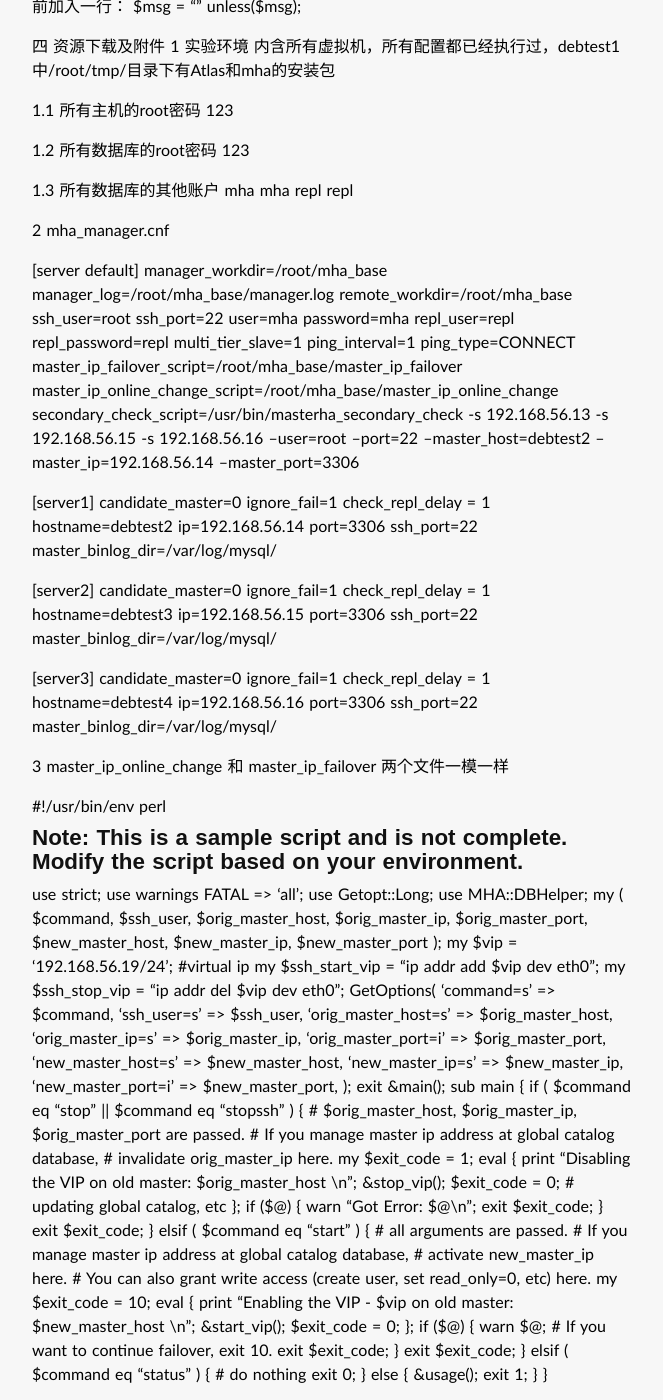
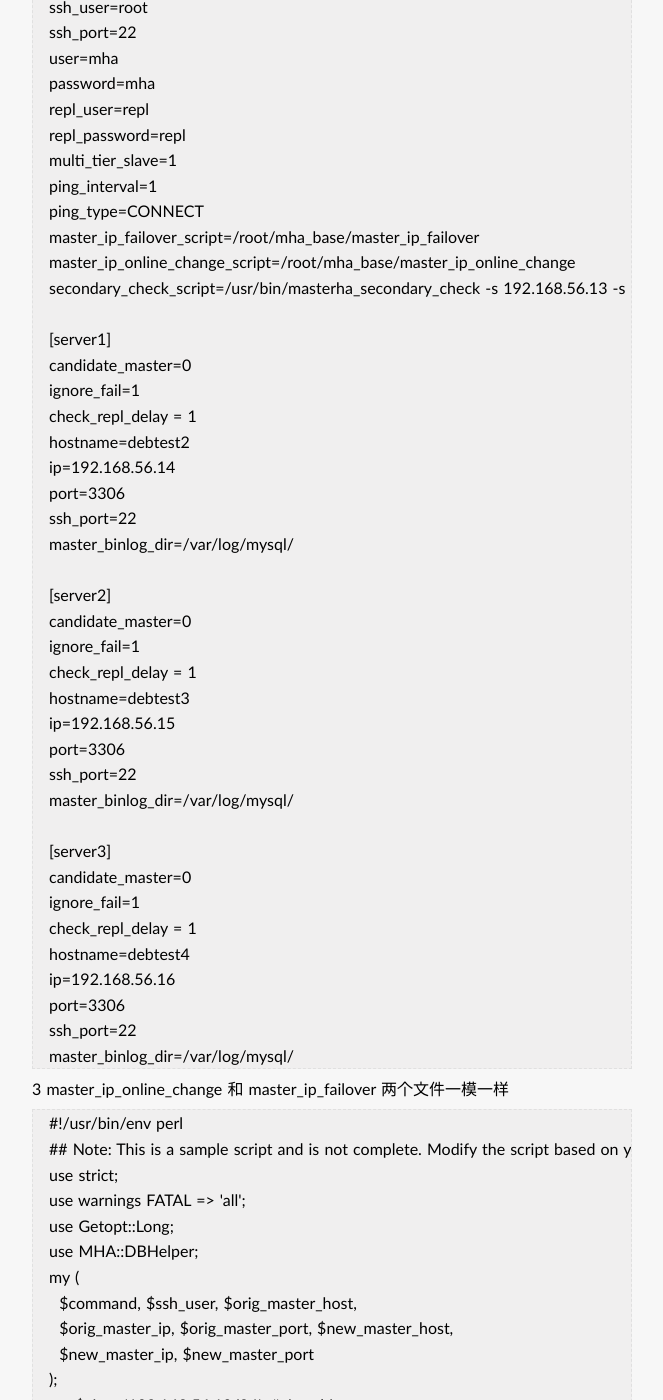
Before and after one commit to hopehook/HopeHook.com, a Jekyll site: the page built from _posts/2016-11-04-mysql-proxy_mha_vip.md, in a window 1280 px wide and 1400 px high, scrolled down 2740 px. Shown: the whole window, without its empty margins (308-971 px from the left). Built offline with Jekyll 4.4.1, drawn with Linux system fonts in a browser that asks for light colours; some web fonts are replaced; Markdown is read by kramdown in place of the engine named in the settings; comment, search, counter and statistics services are not loaded; some of the changed text lies outside the part shown.

Commit message:
Update 2016-11-04-mysql-proxy_mha_vip.md

```diff
--- a/_posts/2016-11-04-mysql-proxy_mha_vip.md
+++ b/_posts/2016-11-04-mysql-proxy_mha_vip.md
@@ -9,19 +9,19 @@
 
 
 一 实验材料
-
+<br/>
 1 外部环境
 amd64主机
 Windows x64
 Oracle VM VirtualBox
-
+<br/>
 2 实验环境   # 文章最后有下载链接
 VirtualBox的4个虚拟机debian x64
 mysql-proxy(Atlas)
 mha
-
+<br/>
 二 实验步骤
-
+<br/>
 1 确保hosts和hostname配置正确
 1.1 每台主机都相同(主机：debtest1, debtest2, debtest3, debtest4)
 root@debtest1:~/.ssh# cat /etc/hosts
@@ -34,27 +34,27 @@
 ::1     localhost ip6-localhost ip6-loopback
 ff02::1 ip6-allnodes
 ff02::2 ip6-allrouters
-
+<br/>
 1.2 按照实际情况设定主机名，重启
 root@debtest1:~/.ssh# cat /etc/hostname
 debtest1
-
+<br/>
 2 使用ssh-keygen工具生成统一公私钥对，并同步到所有机器。测试公私钥验证访问
 2.1 使用ssh-keygen工具生成统一公私钥对
 ssh-keygen -t rsa
 cd ~/.ssh
 cat id_rsa.pub authorized_keys
-
+<br/>
 2.2 同步到所有机器
 scp ./* root@debtest2:/root/.ssh/
 scp ./* root@debtest3:/root/.ssh/
-
+<br/>
 2.3 每台主机上测试公私钥验证访问（必须要手动访问一次，在相应主机上产生无密码ssh访问记录）
 ssh debtest1
 ssh debtest2
 ssh debtest3
 ssh debtest4
-
+<br/>
 3.规划节点用户和ip配置
 3.1 规划
 192.168.56.13   debtest1 --> mha manager node & mha node
@@ -62,12 +62,12 @@
 192.168.56.15   debtest3 --> mysql2(slave)  &  mha node
 192.168.56.16   debtest4 --> mysql3(slave)  &  mha node
 192.168.56.19   vip
-
+<br/>
 3.2 定好虚拟ip后别忘了在当前的主库上添加虚拟ip    # 每次重启都需要操作
 ip addr add 192.168.56.19/24 dev eth0
 # 删除虚拟ip的命令
 ## ip addr del 192.168.56.19/24 dev eth0
-
+<br/>
 4 数据库主从关系配置
 4.1 配置my.cnf
 找到[mysqld]节点，添加或修改成以下内容。
@@ -76,13 +76,13 @@
 binlog-do-db=test  #这里设置需要在主服务器记录日志的数据库，只有在这里设置了的数据库才能被复制到从服务器
 binlog-ignore-db=mysql #这里设置在主服务器上不记度日志的数据库
 expire_logs_days=10
-
+<br/>
 4.2 进入mysql客户端，执行以下命令     # 每次重启都需要操作
 主数据库(主机：debtest2)
 RESET MASTER;
 STOP SLAVE;
 RESET MASTER;
-
+<br/>
 从数据库(主机：debtest3, debtest4)
 RESET MASTER;
 STOP SLAVE;
@@ -94,31 +94,31 @@
 master_log_pos=107;
 START SLAVE;
 SHOW SLAVE STATUS;
-
+<br/>
 5 安装mha
 5.1 在全部节点上安装mha node包和其依赖包(主机：debtest1, debtest2, debtest3, debtest4)
 apt-get install libdbd-mysql-perl
 dpkg -i mha4mysql-node_0.53_all.deb
-
+<br/>
 5.2 仅需要在mha manager节点上安装mha manager包及其依赖包(主机：debtest1)
 apt-get install libdbd-mysql-perl
 apt-get install libconfig-tiny-perl
 apt-get install liblog-dispatch-perl
 apt-get install libparallel-forkmanager-perl
 dpkg -i mha4mysql-manager_0.53_all.deb
-
+<br/>
 6 建立配置文件目录，编辑mha必要的三个文件，一个配置文件，2个虚拟ip管理脚本(主机：debtest1)
 master_ip_online_change 和 master_ip_failover 一模一样
 mha_manager.cnf
-
+<br/>
 7 测试和启动mha(主机：debtest1)
 7.1 可以尝试验证一下配置是否成功
 masterha_check_ssh --conf=/root/mha_base/mha_manager.cnf
 masterha_check_repl --conf=/root/mha_base/mha_manager.cnf
-
+<br/>
 7.2 在manager节点启动mha服务,然后观察日志,并尝试关闭当前主库,注意观察日志,主要看失效发现,日志检测,ip漂移和角色切换过程     # 每次重启都需要操作
 nohup /usr/bin/masterha_manager --conf=/root/mha_base/mha_manager.cnf --ignore_last_failover  < /dev/null > /root/mha_base/manager.log 2>&1 &
-
+<br/>
 8 mysql-proxy(Atlas)
 8.1 修改Atlas的配置文件test.cnf
 # 配置主数据库
@@ -131,47 +131,49 @@
 proxy-address = 0.0.0.0:4040
 #Atlas管理端口
 admin-address = 0.0.0.0:4041
-
+<br/>
 8.2 启动Atlas      # 每次重启都需要操作
 ./mysql-proxyd test start
-
+<br/>
 8.3 进入Atlas工作界面，通过Atlas来执行sql语句，自动分离读写操作
 mysql -u192.168.56.14 -P4040 -umha -hmha
-
+<br/>
 
 三 实验辅助手段及遇到的坑
+<br/>
 1 破解debian root密码
 http://jingyan.baidu.com/article/fec7a1e5f0ea281190b4e7bb.html
-
+<br/>
 2 克隆虚拟机
 目的：利用debtest3克隆一个debtest4，增加实验需要的节点
-
+<br/>
 3 设置虚拟机为静态IP
 目的：确保每次重启虚拟机，IP地址都是固定的，便于以后的实验。
-
+<br/>
 4 停止master上mysql 没有自动转移 ，manager.log 出现错误
 [error][/usr/local/share/perl5/MHA/ManagerUtil.pm, ln178] Got ERROR: Use of uninitialized value $msg in scalar chomp at /usr/local/share/perl5/MHA/ManagerConst.pm line 90.
 这是一个bug，解决方法：
 在文件/usr/share/perl5/vendor_perl/MHA/ManagerConst.pm第90行(chomp $msg)前加入一行：
 $msg = "" unless($msg);
-
+<br/>
 
 四 资源下载及附件
+<br/>
 1 实验环境
 内含所有虚拟机，所有配置都已经执行过，debtest1中/root/tmp/目录下有Atlas和mha的安装包
-
+<br/>
 1.1 所有主机的root密码
 123
-
+<br/>
 1.2 所有数据库的root密码
 123
-
+<br/>
 1.3 所有数据库的其他账户
 mha mha
 repl repl
-
+<br/>
 2 mha_manager.cnf
-
+<pre>
 [server default]
 manager_workdir=/root/mha_base
 manager_log=/root/mha_base/manager.log
@@ -218,10 +220,10 @@
 port=3306
 ssh_port=22
 master_binlog_dir=/var/log/mysql/
-
+</pre>
 
 3 master_ip_online_change 和 master_ip_failover 两个文件一模一样
-
+<pre>
 #!/usr/bin/env perl
 ## Note: This is a sample script and is not complete. Modify the script based on your environment.
 use strict;
@@ -305,3 +307,4 @@
   print
 "Usage: master_ip_failover --command=start|stop|stopssh|status --orig_master_host=host --orig_master_ip=ip --orig_master_port=port --new_master_host=host --new_master_ip=ip --new_master_port=port\n";
 }
+</pre>
```
